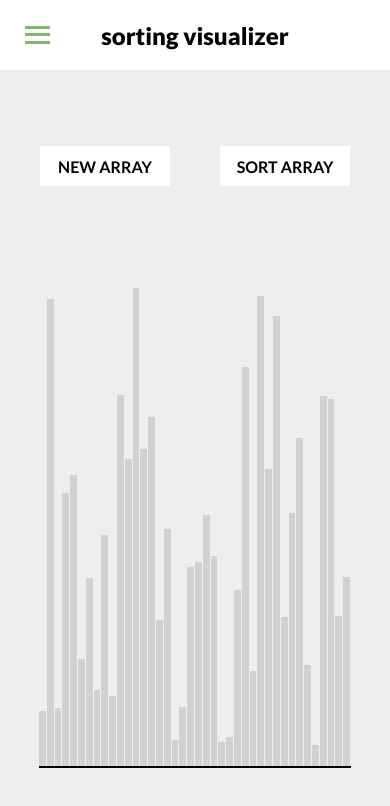
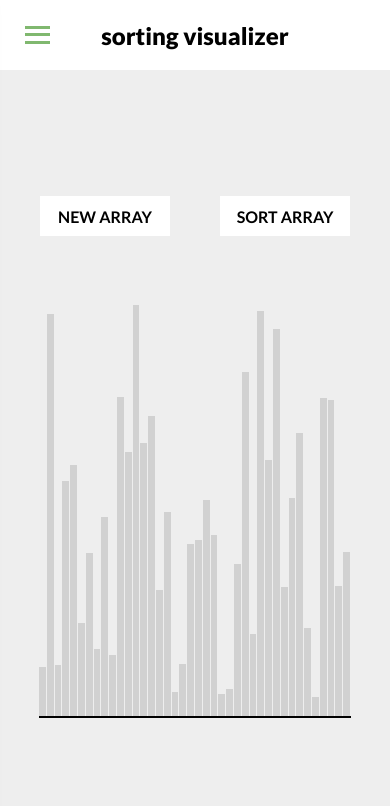
Before and after one commit to wu-wilson/sorting-visualizer, a React (Create React App) app: page / in a window 390 px wide. Shown: the top 806 px of the page. Built offline with nearby package versions, Linux system fonts and the light colour scheme.

Commit message:
adjusted mobile 2.0

```diff
--- a/src/App.tsx
+++ b/src/App.tsx
@@ -14,14 +14,14 @@ export const generateNewArray = (arrSelection: string) => {
   if (arrSelection !== "ARRAY SIZE") {
     for (let i = 0; i < parseInt(arrSelection); i++) {
       newArr.push({
-        height: Math.floor(Math.random() * (500 - 10)) + 10,
+        height: Math.floor(Math.random() * (430 - 10)) + 10,
         color: "#d1d1d1",
       });
     }
   } else {
     for (let i = 0; i < 40; i++) {
       newArr.push({
-        height: Math.floor(Math.random() * (500 - 10)) + 10,
+        height: Math.floor(Math.random() * (430 - 10)) + 10,
         color: "#d1d1d1",
       });
     }
--- a/src/styles.css
+++ b/src/styles.css
@@ -224,7 +224,7 @@ body {
 .bars-bars-container {
   display: flex;
   width: 100%;
-  height: 580px;
+  height: 480px;
   justify-content: center;
   align-items: flex-end;
   border-bottom: 2px solid black;
```
